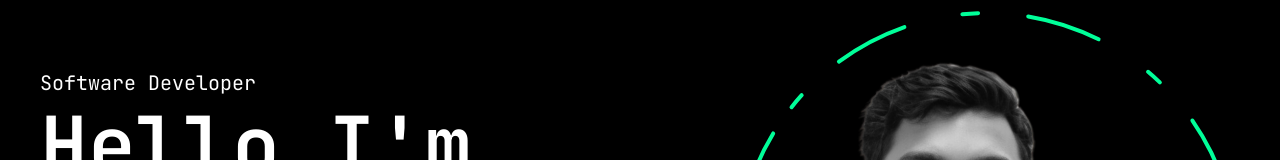
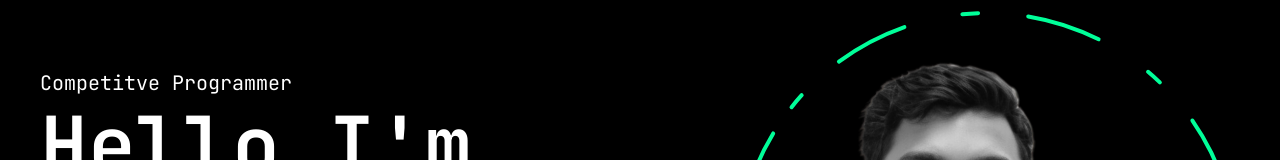
Before and after one commit to Scorzion/sourav_portfolio, a Next.js app: page / in a window 1280 px wide. Shown: the part 162-322 px from the top of the page. Built offline with nearby package versions, Linux system fonts and the light colour scheme.

Commit message:
new cv and changes in title

```diff
--- a/app/page.jsx
+++ b/app/page.jsx
@@ -13,7 +13,7 @@
         <div className="flex flex-col xl:flex-row items-center justify-between xl:pt-8 xl:pb-24">
           {/* text */}
           <div className="text-center xl:text-left order-2 xl:order-none">
-            <span className="text-xl">Software Developer</span>
+            <span className="text-xl">Competitve Programmer</span>
             <h1 className="h1 mb-6">
               Hello I'm<br /> <span className="text-accent">Sourav Sharma</span>
             </h1>
```
Also changed, not shown: 1 other file (tests, documents, lock files or other folders).
